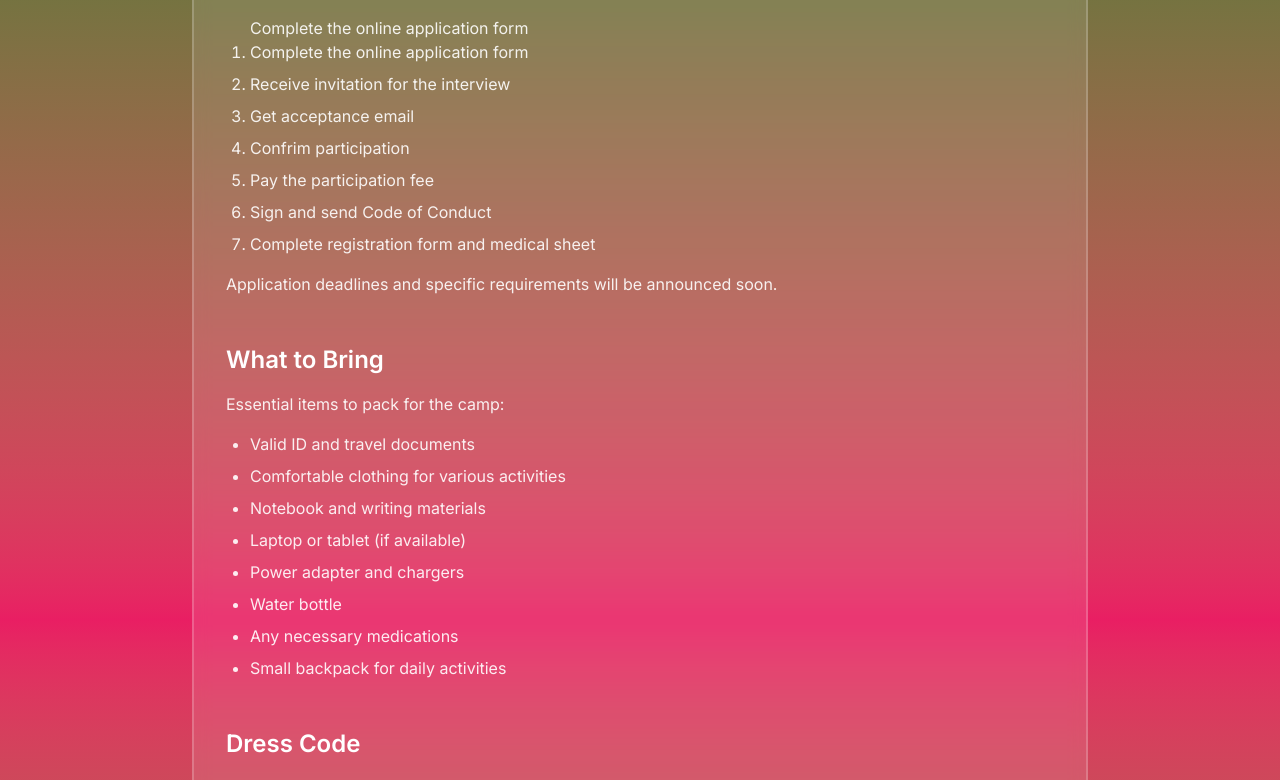
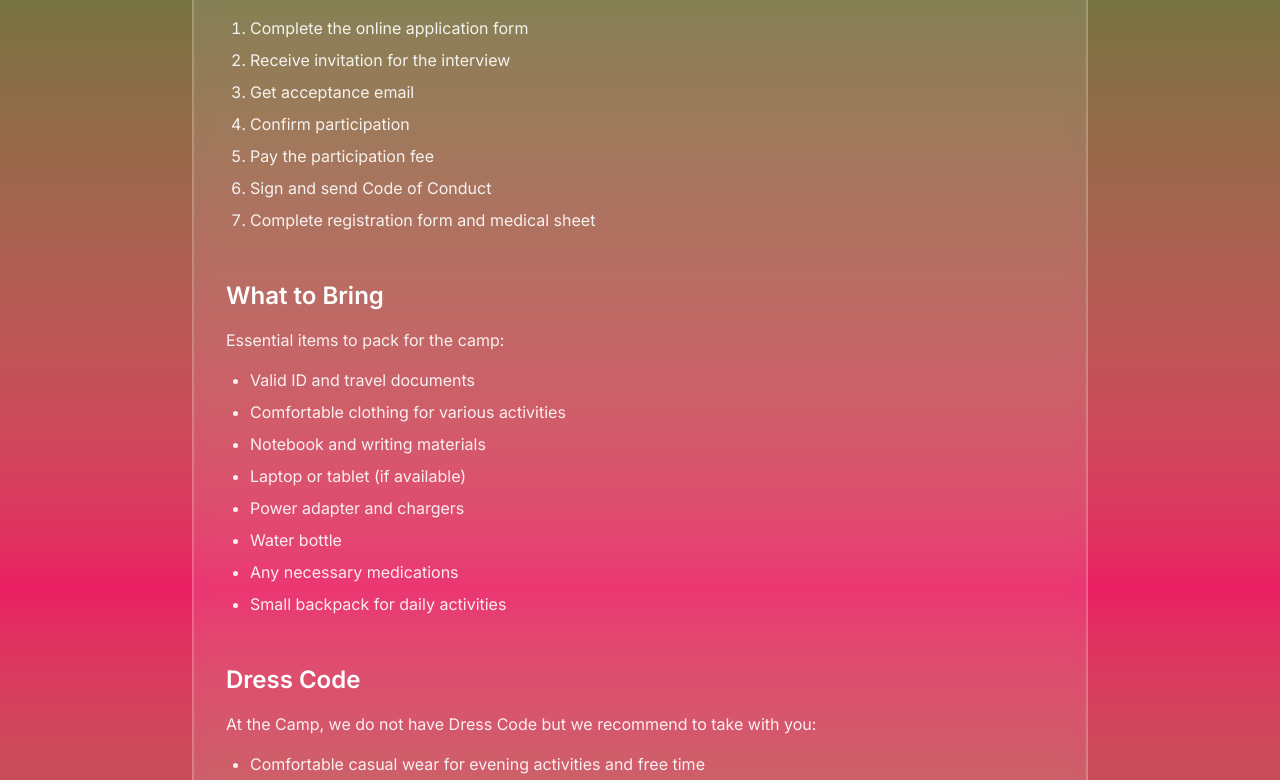
Before and after one commit to Ph4ntomByte/Summer_Training_Camp, a Next.js app: page /faq in a window 1280 px wide. Shown: the part 290-1070 px from the top of the page. Built offline with nearby package versions, Linux system fonts and the light colour scheme.

Commit message:
feat(faq): update the structure and add link for application

```diff
--- a/src/app/faq/page.tsx
+++ b/src/app/faq/page.tsx
@@ -15,16 +15,21 @@ export default function FAQPage() {
               <div className="space-y-4 text-white/90">
                 <p>The application process for the EYP Summer Training Camp consists of the following steps:</p>
                 <ol className="list-decimal pl-6 space-y-2">
-                  <Link href="https://docs.google.com/forms/d/e/1FAIpQLSdJWQ-NIDmaYDLFJCfCWo0MyEDHJxLRIzvIPw8p20DeyksdCA/viewform?usp=header">Complete the online application form</Link>
-                  <li>Complete the online application form</li>
+                  <li>
+                    <Link
+                      href="https://docs.google.com/forms/d/e/1FAIpQLSdJWQ-NIDmaYDLFJCfCWo0MyEDHJxLRIzvIPw8p20DeyksdCA/viewform?usp=header"
+                      className="text-current hover:underline"
+                    >
+                      Complete the online application form
+                    </Link>
+                  </li>
                   <li>Receive invitation for the interview</li>
                   <li>Get acceptance email</li>
-                  <li>Confrim participation</li>
+                  <li>Confirm participation</li>
                   <li>Pay the participation fee</li>
                   <li>Sign and send Code of Conduct</li>
                   <li>Complete registration form and medical sheet</li>
                 </ol>
-                <p className="mt-4">Application deadlines and specific requirements will be announced soon.</p>
               </div>
             </section>
 
@@ -50,7 +55,7 @@ export default function FAQPage() {
             <section className="mb-12">
               <h2 className="text-2xl font-semibold mb-4 text-white">Dress Code</h2>
               <div className="space-y-4 text-white/90">
-                <p>At the Camp, we do not have Dress Code but we recoomend to take with you:</p>
+                <p>At the Camp, we do not have Dress Code but we recommend to take with you:</p>
                 <ul className="list-disc pl-6 space-y-2">
                   <li>Comfortable casual wear for evening activities and free time</li>
                   <li>Appropriate footwear for both indoor and outdoor activities</li>
```
